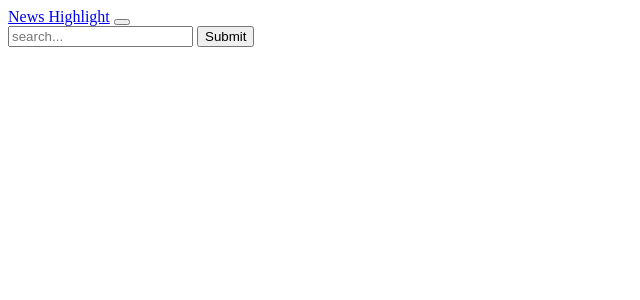
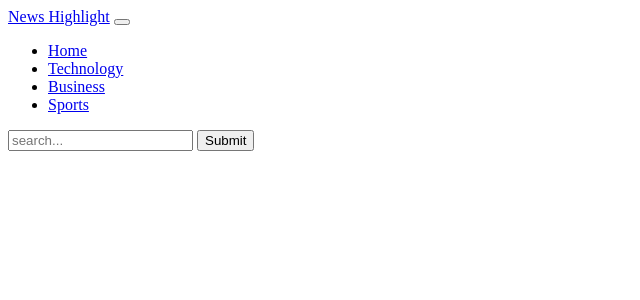
Before and after one commit to nyakiochristine/news-room, a Python web app: template app/Templates/navbar.html in a window 1280 px wide. Shown: the top 300 px of the page, without its empty margins (0-640 px from the left). Run offline with Jinja, Linux system fonts and the light colour scheme; the template is opened without the code that fills it, so the values that code supplies are empty; some libraries are stand-ins or nearby versions; some web fonts are replaced.

Commit message:
ft:addedd navlinks

```diff
--- a/app/Templates/navbar.html
+++ b/app/Templates/navbar.html
@@ -4,6 +4,30 @@
 <nav class="navbar navbar-expand-lg navbar-fixed-top navbar-dark">
     <a class="navbar navbar-brand" href='#'> News Highlight</a>
     <button class="navbar-toggle" data-toggle="collapse" data-target="#navbarmain" type="button" aria-expanded="false" aria-Controls="#navbarmain" aria-label="Toggle navigation" <span class="navbar-toggler-icon"></span></button>
+
+    <div class="collapse navbar-collapse" id="navbarmain">
+        <ul class=" navbar-nav navbar-left ml-auto">
+            <li class="nav-item active">
+                <a class="nav-link " href="/">Home</a>
+
+            </li>
+            <li class="nav-item">
+                <a class="nav-link tech" href="/technology">Technology</a>
+            </li>
+            <li class="nav-item">
+                <a class="nav-link business" href="/business">Business</a>
+
+            </li>
+            <li class="nav-item">
+                <a class="nav-link sports" href="/sports">Sports</a>
+
+            </li>
+
+
+
+
+        </ul>
+    </div>
 
 
 
```
